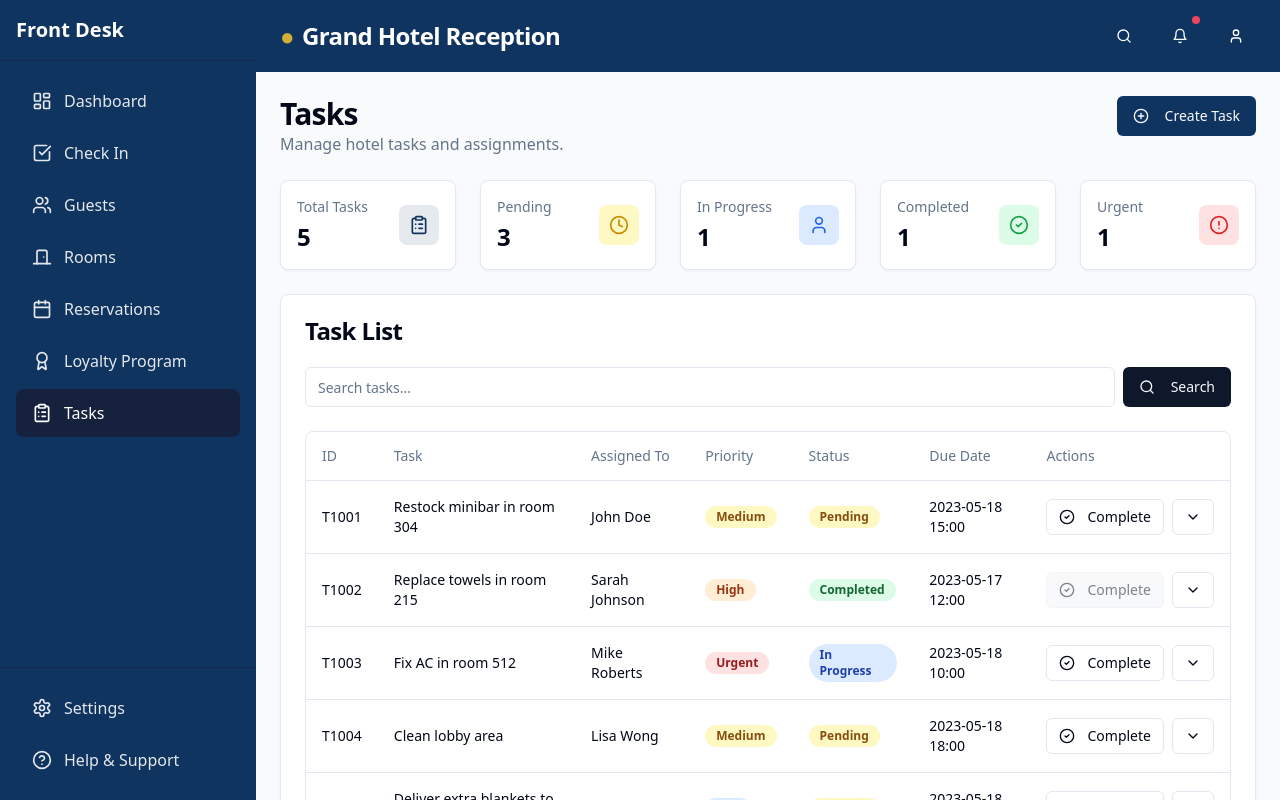
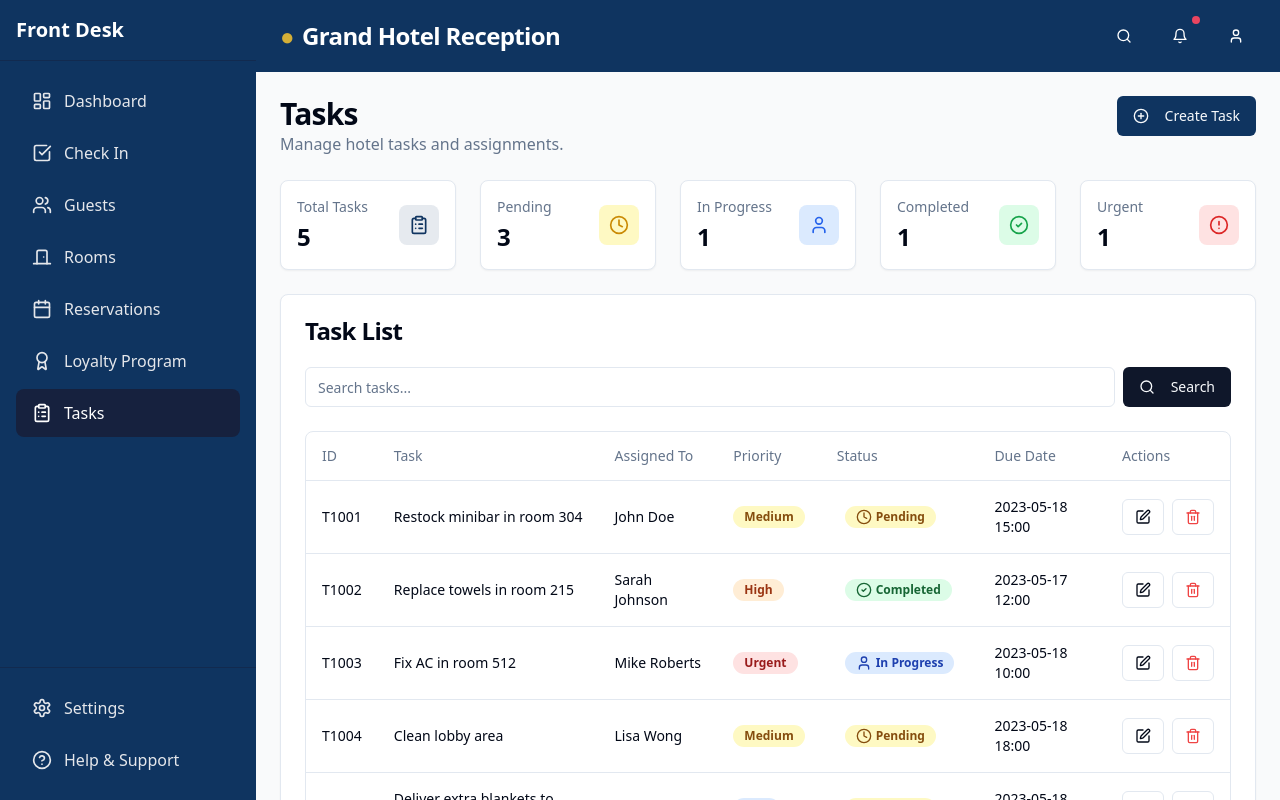
Before and after one commit to ismtshrijan/clever-frontdesk-hub, a React (Vite) app: page /tasks in a window 1280 px wide. Built offline with nearby package versions, Linux system fonts and the light colour scheme.

Commit message:
Refactor: Implement status selectors on all pages
This commit adds status selectors to all pages where applicable, allowing users to update statuses via dropdown menus. This includes the Reservations and Tasks pages.

```diff
--- /dev/null
+++ b/src/components/tasks/TaskStatusSelector.tsx
@@ -0,0 +1,89 @@
+
+import React from 'react';
+import { CheckCircle2, Clock, User } from 'lucide-react';
+import {
+  DropdownMenu,
+  DropdownMenuContent,
+  DropdownMenuItem,
+  DropdownMenuTrigger,
+} from "@/components/ui/dropdown-menu";
+import { Button } from "@/components/ui/button";
+import { Badge } from "@/components/ui/badge";
+
+type TaskStatus = 'Pending' | 'In Progress' | 'Completed';
+
+interface TaskStatusSelectorProps {
+  currentStatus: TaskStatus;
+  taskId: string;
+  onStatusChange: (taskId: string, status: TaskStatus) => void;
+}
+
+const getStatusColor = (status: TaskStatus) => {
+  switch (status) {
+    case 'Completed':
+      return "bg-green-100 text-green-800";
+    case 'In Progress':
+      return "bg-blue-100 text-blue-800";
+    case 'Pending':
+      return "bg-yellow-100 text-yellow-800";
+    default:
+      return "";
+  }
+};
+
+const getStatusIcon = (status: TaskStatus) => {
+  switch (status) {
+    case 'Completed':
+      return <CheckCircle2 className="h-4 w-4 mr-1" />;
+    case 'In Progress':
+      return <User className="h-4 w-4 mr-1" />;
+    case 'Pending':
+      return <Clock className="h-4 w-4 mr-1" />;
+    default:
+      return null;
+  }
+};
+
+export const TaskStatusSelector: React.FC<TaskStatusSelectorProps> = ({
+  currentStatus,
+  taskId,
+  onStatusChange
+}) => {
+  return (
+    <DropdownMenu>
+      <DropdownMenuTrigger asChild>
+        <Button variant="ghost" className="h-8 w-full justify-start p-2 hover:bg-transparent">
+          <Badge className={`${getStatusColor(currentStatus)} flex items-center cursor-pointer`}>
+            {getStatusIcon(currentStatus)}
+            {currentStatus}
+          </Badge>
+        </Button>
+      </DropdownMenuTrigger>
+      <DropdownMenuContent align="end">
+        <DropdownMenuItem
+          onClick={() => onStatusChange(taskId, 'Completed')}
+          className="flex items-center gap-2 cursor-pointer"
+        >
+          <CheckCircle2 className="h-4 w-4" />
+          <span>Completed</span>
+        </DropdownMenuItem>
+        <DropdownMenuItem
+          onClick={() => onStatusChange(taskId, 'In Progress')}
+          className="flex items-center gap-2 cursor-pointer"
+        >
+          <User className="h-4 w-4" />
+          <span>In Progress</span>
+        </DropdownMenuItem>
+        <DropdownMenuItem
+          onClick={() => onStatusChange(taskId, 'Pending')}
+          className="flex items-center gap-2 cursor-pointer"
+        >
+          <Clock className="h-4 w-4" />
+          <span>Pending</span>
+        </DropdownMenuItem>
+      </DropdownMenuContent>
+    </DropdownMenu>
+  );
+};
+
+export default TaskStatusSelector;
--- a/src/pages/Tasks.tsx
+++ b/src/pages/Tasks.tsx
@@ -1,4 +1,3 @@
-
 import React, { useState } from 'react';
 import Layout from '@/components/layout/Layout';
 import { Card, CardContent, CardHeader, CardTitle } from "@/components/ui/card";
@@ -13,10 +12,13 @@ import {
   Clock,
   AlertCircle,
   User,
-  ChevronDown
+  ChevronDown,
+  Edit,
+  Trash2
 } from "lucide-react";
 import { Badge } from "@/components/ui/badge";
 import { useToast } from '@/hooks/use-toast';
+import TaskStatusSelector from '@/components/tasks/TaskStatusSelector';
 
 // Sample tasks data
 const tasksData = [
@@ -71,6 +73,8 @@ const taskSummary = {
   urgent: tasksData.filter(task => task.priority === 'Urgent').length
 };
 
+type TaskStatus = 'Pending' | 'In Progress' | 'Completed';
+
 const Tasks = () => {
   const [searchTerm, setSearchTerm] = useState('');
   const [filteredTasks, setFilteredTasks] = useState(tasksData);
@@ -87,11 +91,33 @@ const Tasks = () => {
     setFilteredTasks(filtered);
   };
 
-  const handleStatusChange = (taskId: string, newStatus: string) => {
-    // This would update the database in production
+  const handleStatusChange = (taskId: string, newStatus: TaskStatus) => {
+    // Update the task status in our state
+    setFilteredTasks(prev =>
+      prev.map(task => task.id === taskId ? {...task, status: newStatus} : task)
+    );
+
+    // Show a toast notification
     toast({
       title: "Task Status Updated",
       description: `Task ${taskId} status changed to ${newStatus}.`,
+    });
+  };
+
+  const handleEditTask = (taskId: string) => {
+    toast({
+      title: "Edit Task",
+      description: `Opening editor for task ${taskId}.`,
+    });
+  };
+
+  const handleDeleteTask = (taskId: string) => {
+    setFilteredTasks(prev => prev.filter(task => task.id !== taskId));
+
+    toast({
+      title: "Task Deleted",
+      description: `Task ${taskId} has been deleted.`,
+      variant: "destructive",
     });
   };
 
@@ -233,13 +259,11 @@ const Tasks = () => {
                         </Badge>
                       </TableCell>
                       <TableCell>
-                        <Badge className={
-                          task.status === 'Pending' ? "bg-yellow-100 text-yellow-800" :
-                          task.status === 'In Progress' ? "bg-blue-100 text-blue-800" :
-                          "bg-green-100 text-green-800"
-                        }>
-                          {task.status}
-                        </Badge>
+                        <TaskStatusSelector
+                          currentStatus={task.status as TaskStatus}
+                          taskId={task.id}
+                          onStatusChange={handleStatusChange}
+                        />
                       </TableCell>
                       <TableCell>{task.dueDate}</TableCell>
                       <TableCell>
@@ -247,18 +271,17 @@ const Tasks = () => {
                           <Button
                             size="sm"
                             variant="outline"
-                            className={task.status === "Completed" ? "bg-gray-100" : ""}
-                            disabled={task.status === "Completed"}
-                            onClick={() => handleStatusChange(task.id, "Completed")}
+                            onClick={() => handleEditTask(task.id)}
                           >
-                            <CheckCircle2 className="h-4 w-4 mr-1" />
-                            Complete
+                            <Edit className="h-4 w-4" />
                           </Button>
                           <Button
                             size="sm"
                             variant="outline"
+                            className="text-red-500"
+                            onClick={() => handleDeleteTask(task.id)}
                           >
-                            <ChevronDown className="h-4 w-4" />
+                            <Trash2 className="h-4 w-4" />
                           </Button>
                         </div>
                       </TableCell>
```
